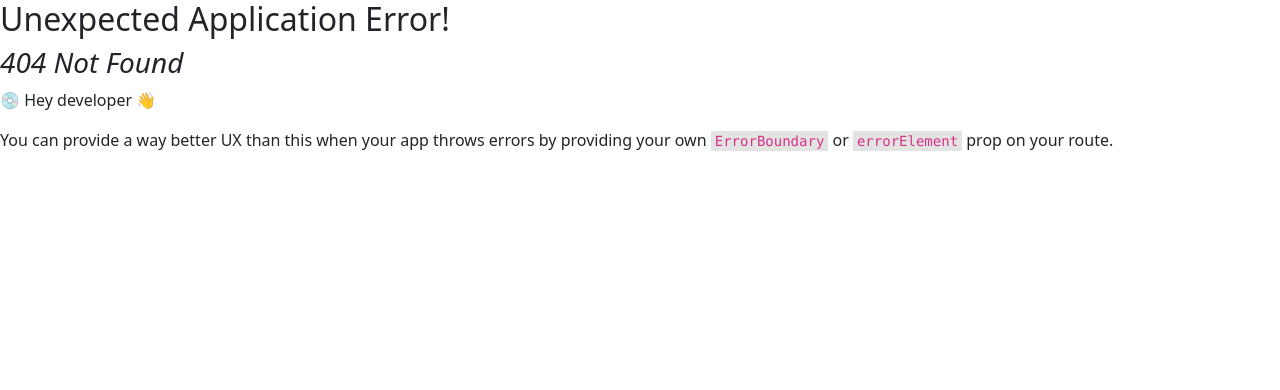
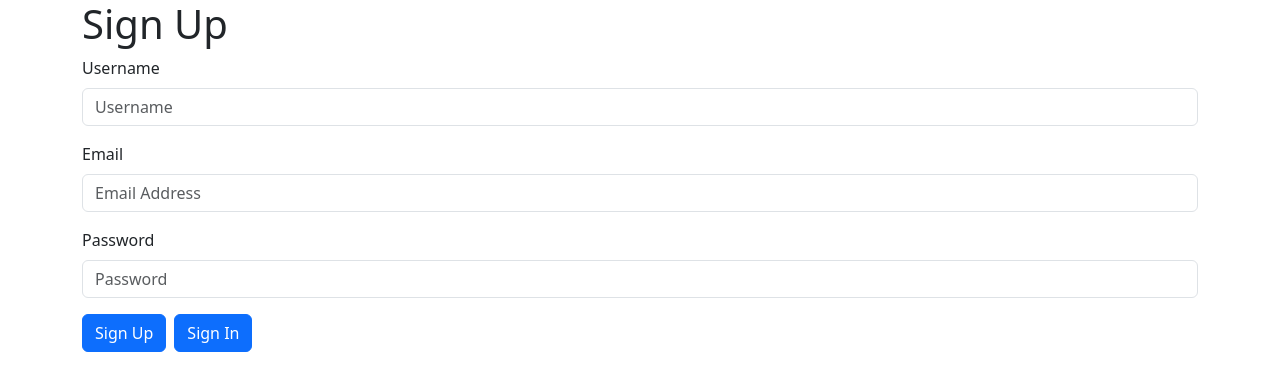
Before and after one commit to Let-sLearnCodingTogether/react-si52-2025-2026-MichellePtrciaa, a React (Vite) app: page /signUp in a window 1280 px wide. Before the commit this address had no page. Shown: the top 390 px of the page. Built offline with nearby package versions, Linux system fonts and the light colour scheme.

Commit message:
signin-signup

```diff
--- a/package.json
+++ b/package.json
@@ -29,7 +29,7 @@
     "globals": "^16.5.0",
     "typescript": "~5.9.3",
     "typescript-eslint": "^8.46.3",
-    "vite": "npm:rolldown-vite@7.2.2"
+    "vite": "npm:rolldown-vite@^7.2.2"
   },
   "overrides": {
     "vite": "npm:rolldown-vite@7.2.2"
--- /dev/null
+++ b/src/pages/auth/signIn/signIn.tsx
@@ -0,0 +1,63 @@
+import { useState, type ChangeEvent, type FormEvent } from "react"
+import ApiClient from "../../../utils/ApiClient"
+import { Button, Form, NavLink } from "react-bootstrap"
+
+interface SignInForm {
+    email: string,
+    password: string
+}
+
+function SignIn() {
+    const [form, setForm] = useState<SignInForm>({
+        email: "",
+        password: ""
+    })
+    const onHandleChange = (event : ChangeEvent<HTMLInputElement>) => {
+        const {name, value} = event.target
+
+        setForm({
+            ...form,
+            [name] : value
+        })
+    }
+
+    const onSubmit = async (event : FormEvent<HTMLFormElement>) => {
+        event.preventDefault()
+
+        try {
+            const response = await ApiClient.post("/signin", form)
+
+            console.log(response);
+        } catch (error) {
+            console.log(error);
+        }
+    }
+
+    return <div className="container mx-auto">
+        <h1>Sign In</h1>
+        <Form onSubmit={onSubmit}>
+            <Form.Group className="mb-3" controlId="formEmail">
+                <Form.Label>Email</Form.Label>
+                <Form.Control
+                    value={form.email}
+                    onChange={onHandleChange}
+                    name="email"
+                    type="email"
+                    placeholder="Email Address" />
+            </Form.Group>
+            <Form.Group className="mb-3" controlId="formPassword">
+                <Form.Label>Password</Form.Label>
+                <Form.Control
+                    value={form.password}
+                    onChange={onHandleChange}
+                    name="password"
+                    type="password"
+                    placeholder="Password" />
+            </Form.Group>
+            <Button type="submit" variant="primary">Sign In</Button>
+
+        </Form>
+    </div>
+}
+
+export default SignIn
--- /dev/null
+++ b/src/pages/auth/signUp/signUp.tsx
@@ -0,0 +1,76 @@
+import { useState, type ChangeEvent, type FormEvent } from "react"
+import { Button, Form } from "react-bootstrap"
+import { NavLink } from "react-router"
+import ApiClient from "../../../utils/ApiClient.ts"
+
+interface SignUpForm {
+    username: string,
+    email: string,
+    password: string
+}
+
+function SignUp() {
+    const [form, setForm] = useState<SignUpForm>({
+        username: "",
+        email: "",
+        password: ""
+    })
+
+    const onHandleChange = (event : ChangeEvent<HTMLInputElement>) => {
+        const {name, value} = event.target
+
+        setForm({
+            ...form,
+            [name] : value
+        })
+    }
+
+    const onSubmit = async (event : FormEvent<HTMLFormElement>) => {
+        event.preventDefault()
+
+        try {
+            const response = await ApiClient.post("/signup", form)
+
+            console.log(response);
+        } catch (error) {
+            console.log(error);
+        }
+    }
+
+    return <div className="container mx-auto">
+        <h1>Sign Up</h1>
+        <Form onSubmit={onSubmit}>
+            <Form.Group className="mb-3" controlId="formUsername">
+                <Form.Label>Username</Form.Label>
+                <Form.Control
+                    value={form.username}
+                    onChange={onHandleChange}
+                    name="username"
+                    type="text"
+                    placeholder="Username" />
+            </Form.Group>
+            <Form.Group className="mb-3" controlId="formEmail">
+                <Form.Label>Email</Form.Label>
+                <Form.Control
+                    value={form.email}
+                    onChange={onHandleChange}
+                    name="email"
+                    type="email"
+                    placeholder="Email Address" />
+            </Form.Group>
+            <Form.Group className="mb-3" controlId="formPassword">
+                <Form.Label>Password</Form.Label>
+                <Form.Control
+                    value={form.password}
+                    onChange={onHandleChange}
+                    name="password"
+                    type="password"
+                    placeholder="Password" />
+            </Form.Group>
+            <Button type="submit" variant="primary">Sign Up</Button>
+            <NavLink to="/signin" ><Button className="ms-2">Sign In</Button></NavLink>
+        </Form>
+    </div>
+}
+
+export default SignUp
--- a/src/routes/router.ts
+++ b/src/routes/router.ts
@@ -9,6 +9,24 @@ const router = createBrowserRouter([
                 lazy : {
                     Component : async() => {
                         const component = await import("../pages/movies/Movies.tsx")
+                        return component.default
+                    }
+                }
+            },
+            {
+                path : "signUp",
+                lazy : {
+                    Component : async() => {
+                        const component = await import("../pages/auth/signUp/signUp.tsx")
+                        return component.default
+                    }
+                }
+            },
+             {
+                path : "signIn",
+                lazy : {
+                    Component : async() => {
+                        const component = await import("../pages/auth/signIn/signIn.tsx")
                         return component.default
                     }
                 }
```
Also changed, not shown: 1 other file (tests, documents, lock files or other folders).
